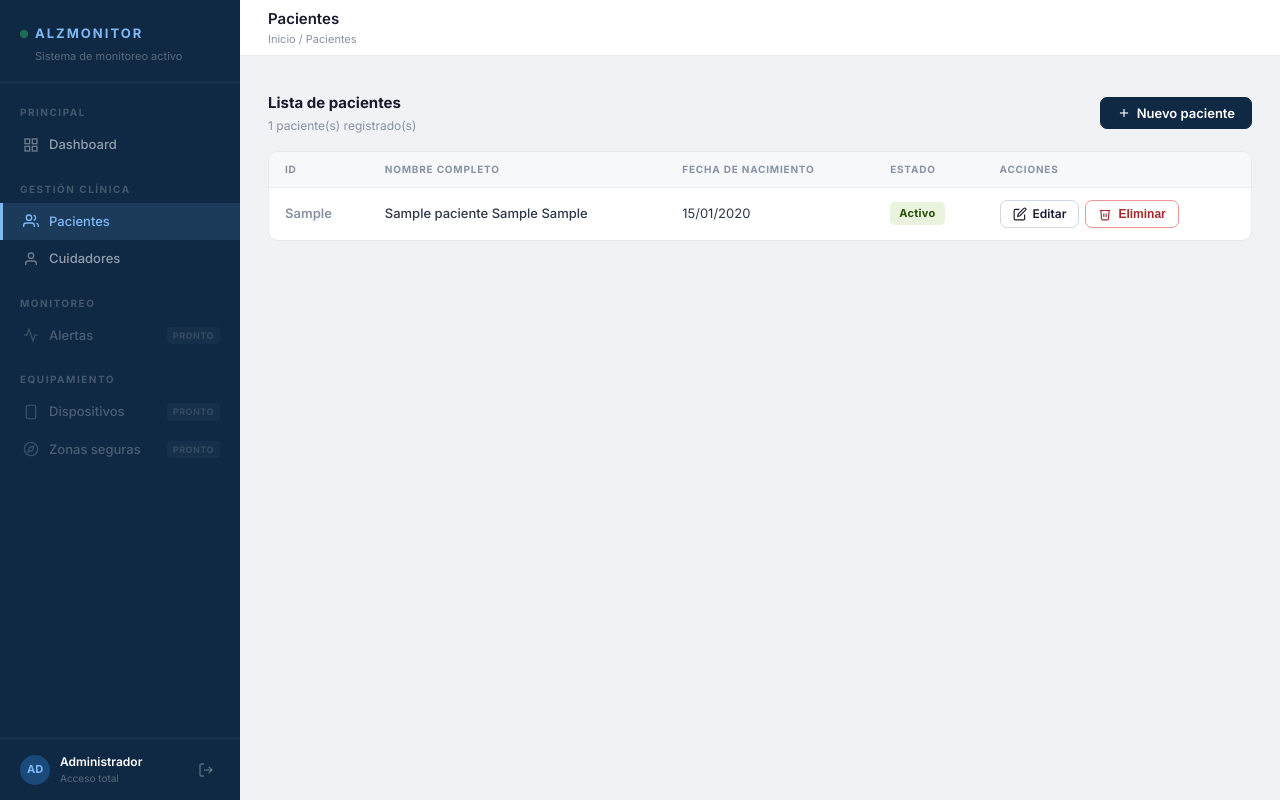
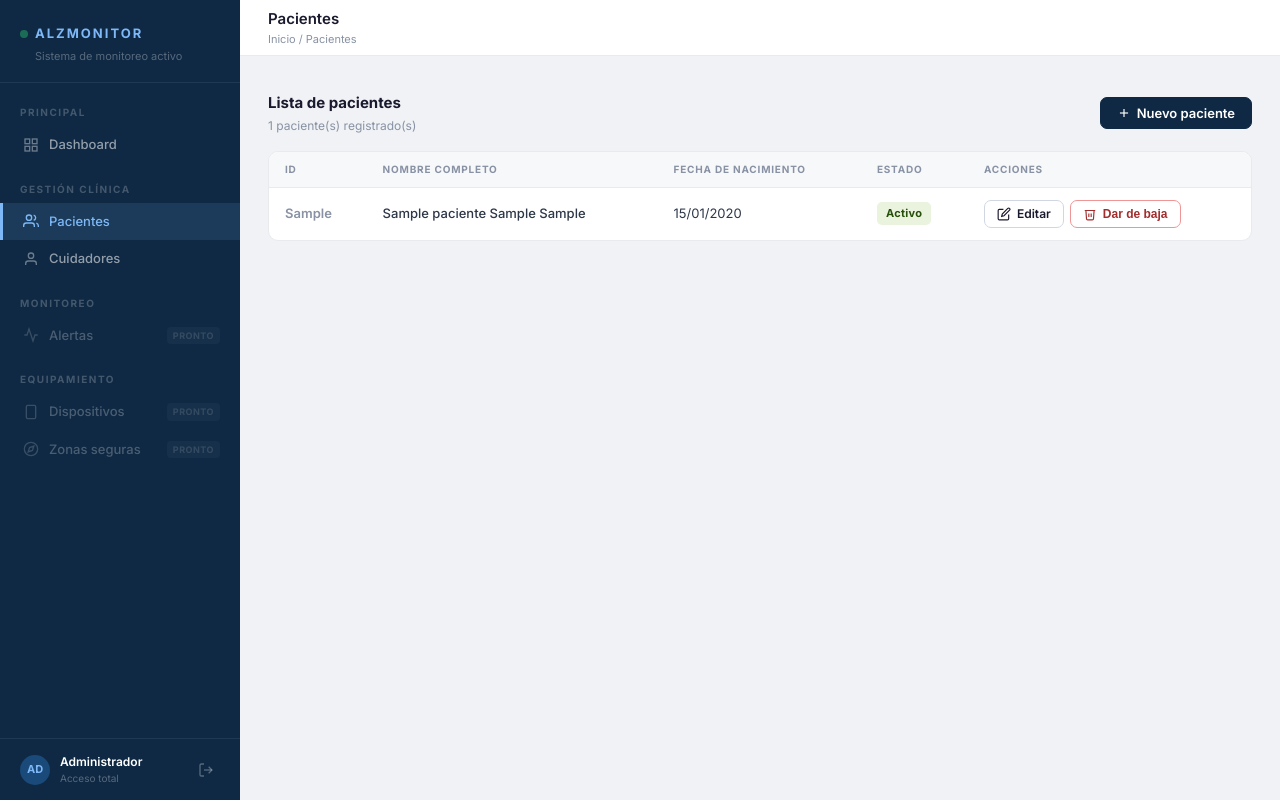
Before and after one commit to ArmandoPalermoLeon/proyecto-bda-03, a Flask app: page /pacientes in a window 1280 px wide. Run offline with Flask 3, Linux system fonts and the light colour scheme; the visitor is signed in with stand-in values (Sample User, id 1); a database or web service that is not in the repository returns one stand-in record (values such as "Sample title"); some libraries are stand-ins or nearby versions.

Commit message:
estados activos/inactivos en vez de eliminaciones permanentes

```diff
--- a/app.py
+++ b/app.py
@@ -78,6 +78,7 @@ def pacientes_lista():
                ep.desc_estado
         FROM pacientes p
         JOIN estados_paciente ep ON ep.id_estado = p.id_estado
+        WHERE ep.desc_estado != 'Inactivo'
         ORDER BY p.id_paciente
     """)
     return render_template("pacientes/list.html", pacientes=pacientes)
@@ -136,8 +137,8 @@ def pacientes_editar(id):
 @app.route("/pacientes/eliminar/<int:id>", methods=["POST"])
 @login_requerido
 def pacientes_eliminar(id):
-    db.execute("DELETE FROM pacientes WHERE id_paciente = %s", (id,))
-    flash("Paciente eliminado.", "success")
+    db.execute("UPDATE pacientes SET id_estado = 3 WHERE id_paciente = %s", (id,))
+    flash("Paciente dado de baja correctamente.", "success")
     return redirect(url_for("pacientes_lista"))
 
 
@@ -151,6 +152,7 @@ def cuidadores_lista():
                apellido_m_cuid,
                telefono_cuid
         FROM cuidadores
+        WHERE estado = TRUE
         ORDER BY id_cuidador
     """)
     return render_template("cuidadores/list.html", cuidadores=cuidadores)
@@ -203,8 +205,8 @@ def cuidadores_editar(id):
 @app.route("/cuidadores/eliminar/<int:id>", methods=["POST"])
 @login_requerido
 def cuidadores_eliminar(id):
-    db.execute("DELETE FROM cuidadores WHERE id_cuidador = %s", (id,))
-    flash("Cuidador eliminado.", "success")
+    db.execute("UPDATE cuidadores SET estado = FALSE WHERE id_cuidador = %s", (id,))
+    flash("Cuidador marcado como inactivo.", "success")
     return redirect(url_for("cuidadores_lista"))
 
 
--- a/static/js/main.js
+++ b/static/js/main.js
@@ -15,8 +15,8 @@ document.addEventListener('DOMContentLoaded', function () {
   deleteForms.forEach(function (form) {
     form.addEventListener('submit', function (e) {
       const nombre = form.dataset.nombre || 'este registro';
-      if (!confirm('¿Confirmas que deseas eliminar a ' + nombre + '? Esta acción no se puede deshacer.')) {
-        e.preventDefault();
+      if (!confirm('¿Confirmas que deseas dar de baja a ' + nombre + '? El registro permanecerá en el sistema como inactivo.')) {
+      e.preventDefault();
       }
     });
   });
--- a/templates/cuidadores/list.html
+++ b/templates/cuidadores/list.html
@@ -60,7 +60,7 @@
                                             <path d="M19 6l-1 14a2 2 0 0 1-2 2H8a2 2 0 0 1-2-2L5 6"/>
                                             <path d="M10 11v6M14 11v6"/>
                                         </svg>
-                                        Eliminar
+                                        Dar de baja
                                     </button>
                                 </form>
                             </div>
--- a/templates/pacientes/list.html
+++ b/templates/pacientes/list.html
@@ -68,7 +68,7 @@
                                             <path d="M19 6l-1 14a2 2 0 0 1-2 2H8a2 2 0 0 1-2-2L5 6"/>
                                             <path d="M10 11v6M14 11v6"/>
                                         </svg>
-                                        Eliminar
+                                        Dar de baja
                                     </button>
                                 </form>
                             </div>
```
